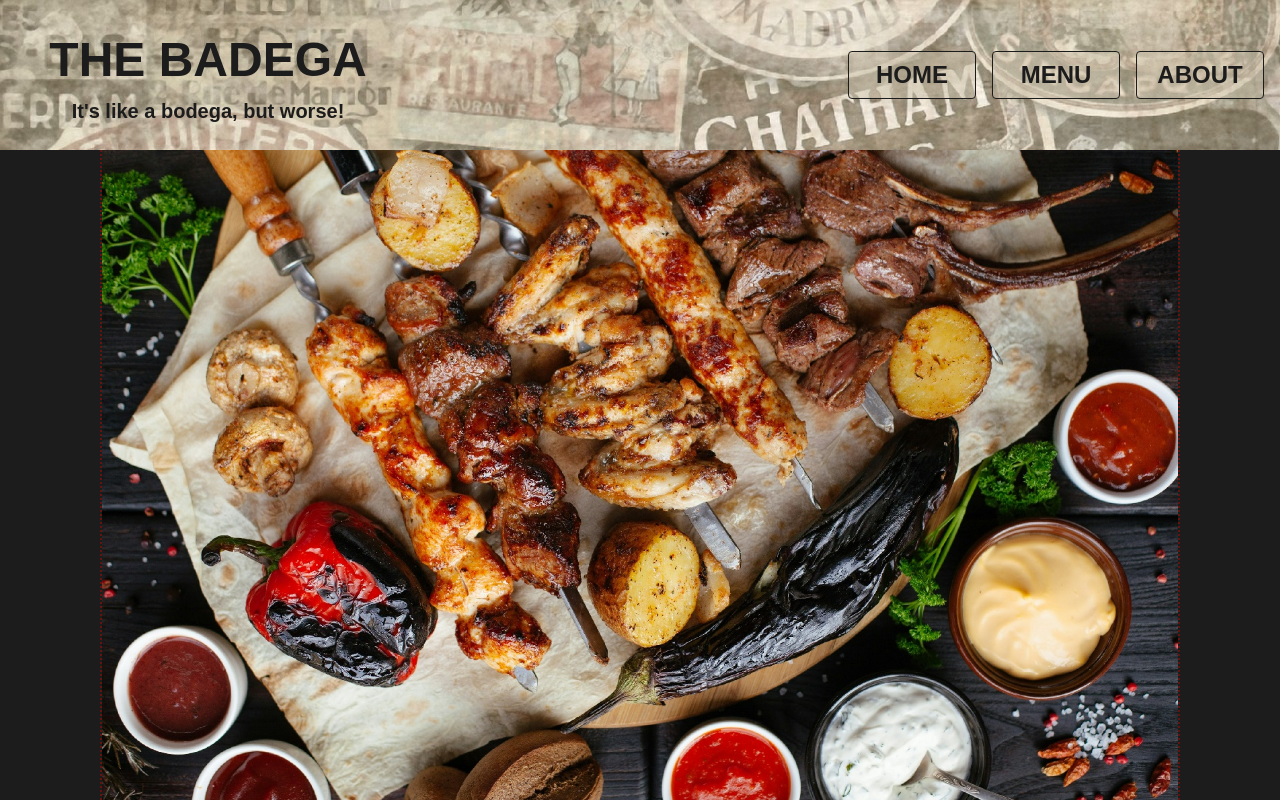
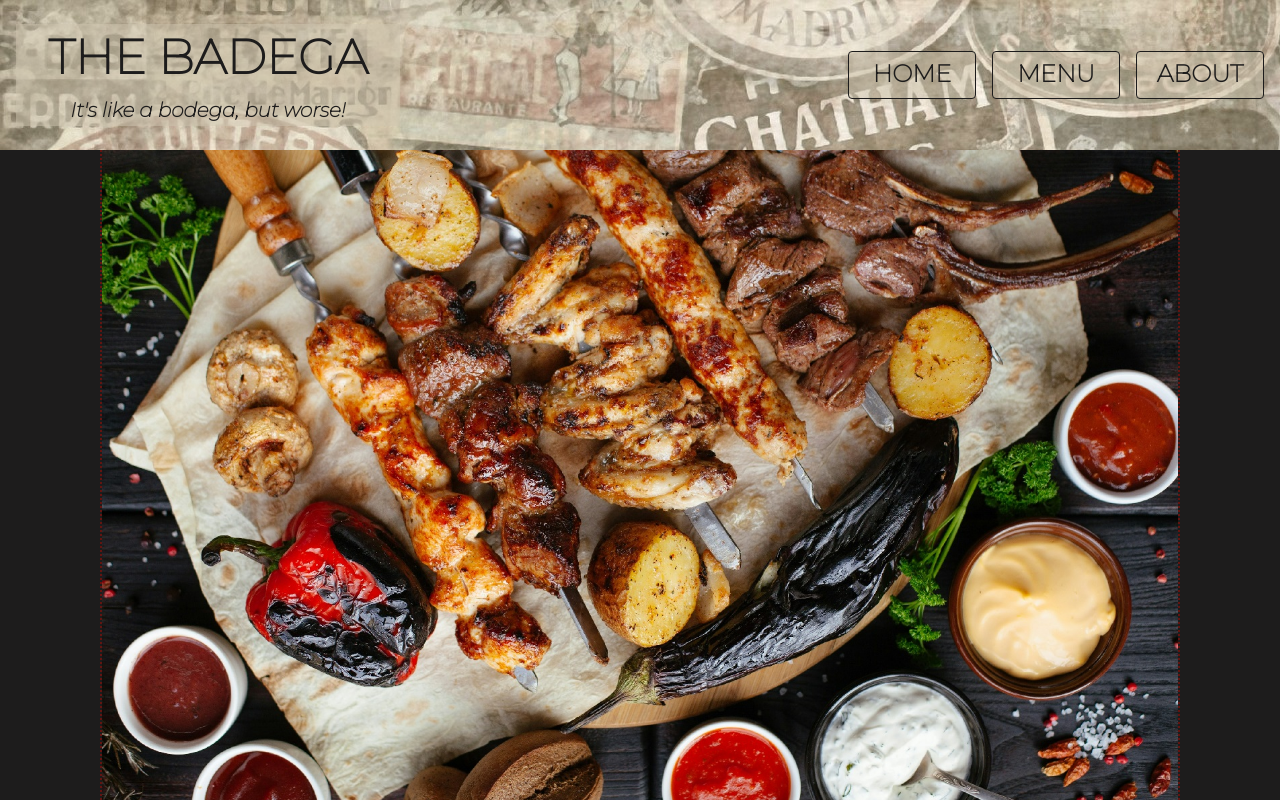
Before and after one commit to El-Burnie/restaurant-page, a website built with webpack: page src/template.html in a window 1280 px wide. Built offline with nearby package versions, Linux system fonts and the light colour scheme.

Commit message:
Fixed issue with font not loading.

```diff
--- a/src/style.css
+++ b/src/style.css
@@ -1,6 +1,6 @@
 @font-face {
     font-family: 'montserratthin';
-    src: url('/assets/fonts/montserrat-italic-variablefont_wght-webfont.woff2') format('woff2'),
+    src: url('/assets/fonts/montserrat-variablefont_wght-webfont.woff2') format('woff2'),
          url('/assets/fonts/montserrat-variablefont_wght-webfont.woff') format('woff');
     font-weight: normal;
     font-style: normal;
@@ -22,7 +22,7 @@
     --button-transparent-dark-color: rgba(171, 153, 115, 0.5);
     --border-color: #611511;
     --text-color: #1D1C1C;
-    font-family: 'monserratthin', sans-serif;
+    font-family: 'montserratthin', sans-serif;
 }
 
 body {
@@ -49,6 +49,7 @@ header {
     flex-direction: column;
     align-items: center;
     min-width: 24rem;
+    background-color: var(--button-transparent-light-color);
 }
 
 #title > h1 {
@@ -58,7 +59,7 @@ header {
 
 #title > h2 {
     font-size: 1.25rem;
-    font-family: 'monserratthin_italic', sans-serif;
+    font-family: 'montserratthin_italic', sans-serif;
 }
 
 header > nav {
```
